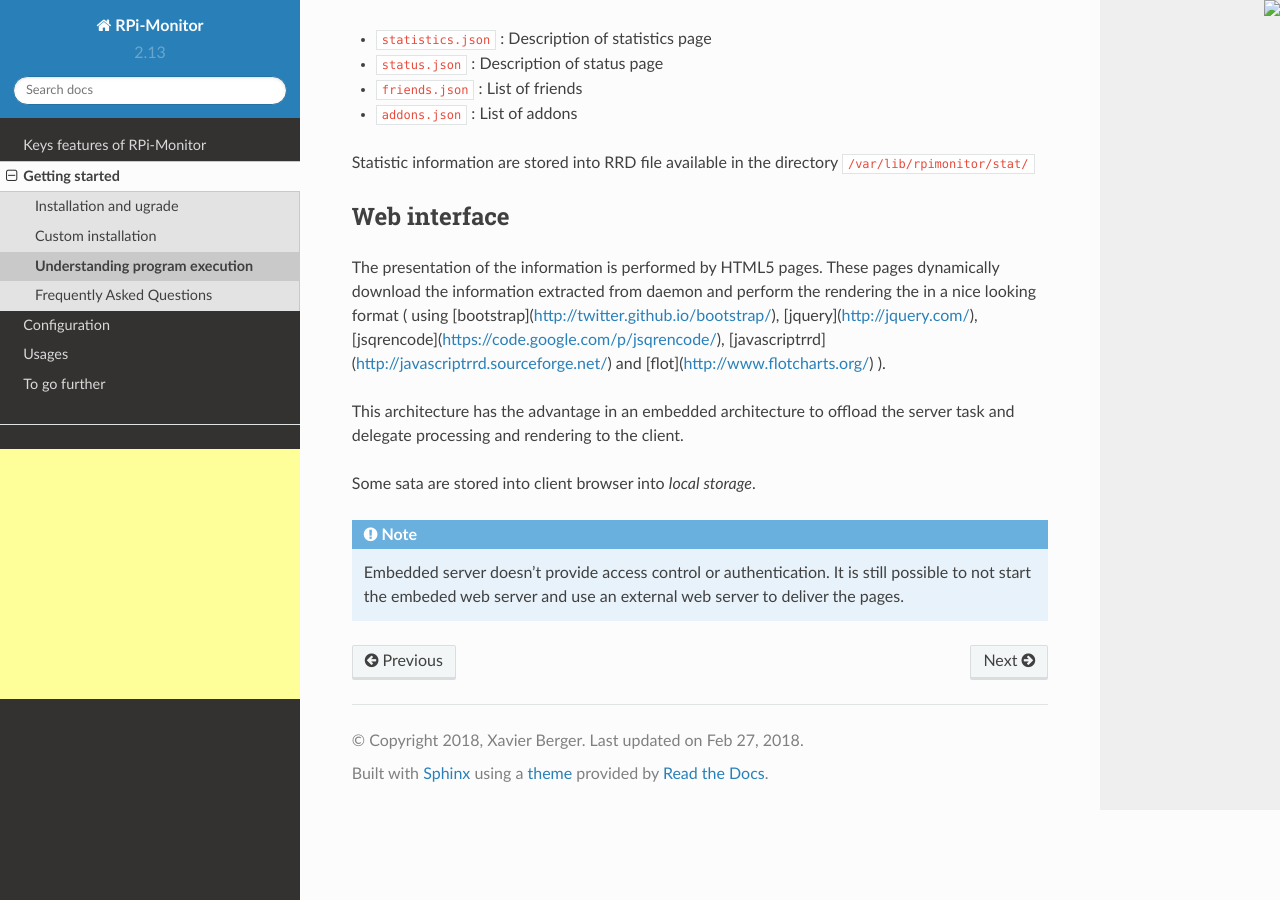
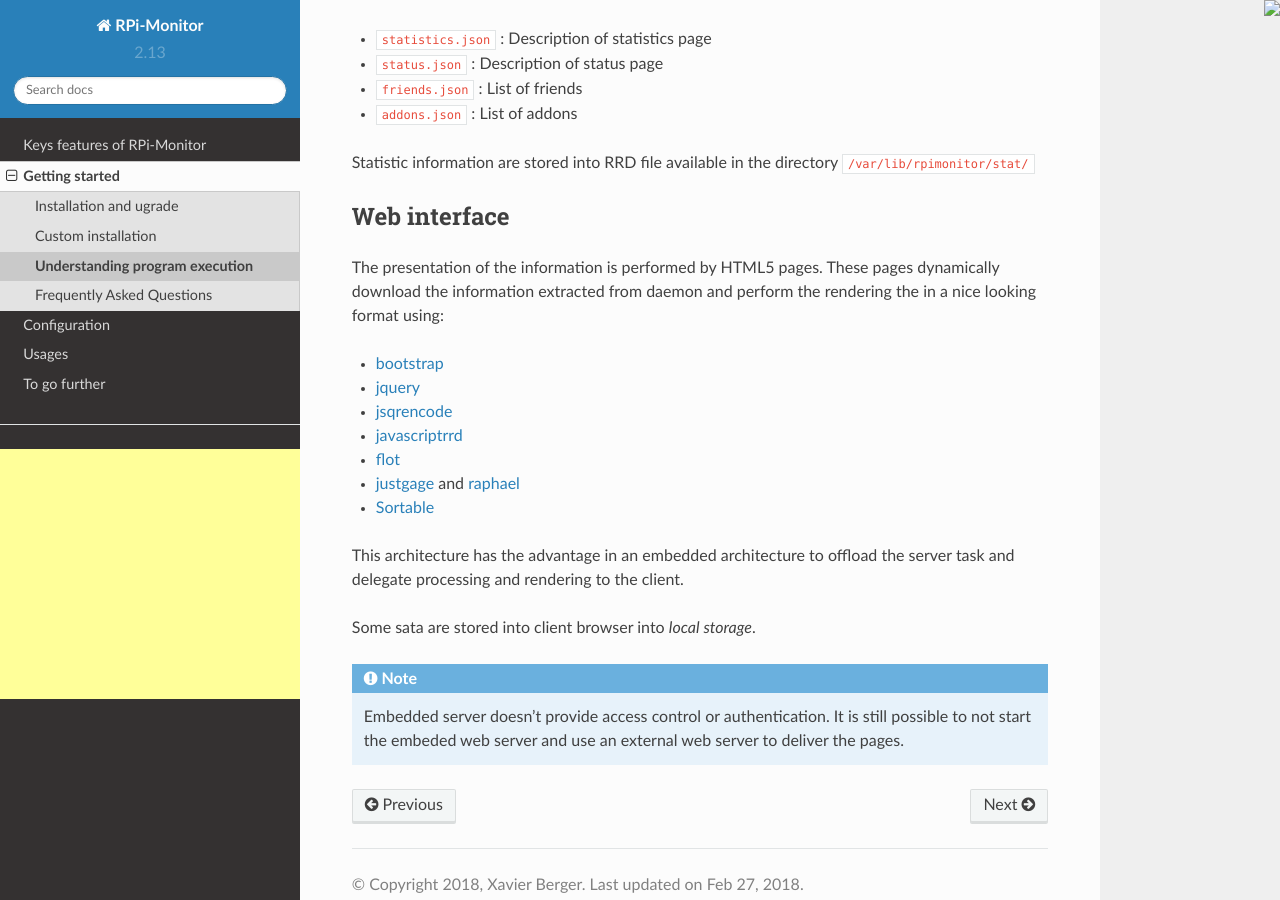
Before and after one commit to XavierBerger/RPi-Monitor, a Sphinx documentation site: the page built from docs/source/13_execution.rst, in a window 1280 px wide and 900 px high, scrolled down 2962 px. Built offline with Sphinx 7.4.7 and the Read the Docs theme 2.0.0, drawn with Linux system fonts in a browser that asks for light colours.

Commit message:
Update docs

```diff
--- a/docs/source/13_execution.rst
+++ b/docs/source/13_execution.rst
@@ -137,10 +137,15 @@ Web interface
 -------------
 
 The presentation of the information is performed by HTML5 pages. These pages dynamically download the
-information extracted from daemon and perform the rendering the in a nice looking format
-( using [bootstrap](http://twitter.github.io/bootstrap/), [jquery](http://jquery.com/),
-[jsqrencode](https://code.google.com/p/jsqrencode/), [javascriptrrd](http://javascriptrrd.sourceforge.net/) and
-[flot](http://www.flotcharts.org/) ).
+information extracted from daemon and perform the rendering the in a nice looking format using:
+
+* `bootstrap <http://twitter.github.io/bootstrap/>`_
+* `jquery <http://jquery.com/>`_
+* `jsqrencode <https://code.google.com/p/jsqrencode/>`_
+* `javascriptrrd <http://javascriptrrd.sourceforge.net/>`_
+* `flot <http://www.flotcharts.org/>`_
+* `justgage <http://www.justgage.com>`_ and `raphael <http://raphaeljs.com>`_
+* `Sortable <https://github.com/rubaxa/Sortable>`_
 
 This architecture has the advantage in an embedded architecture to offload the server task and delegate
 processing and rendering to the client.
```
Also changed, not shown: docs/source/24_web.rst (+11 -0 lines), 1 other file.
